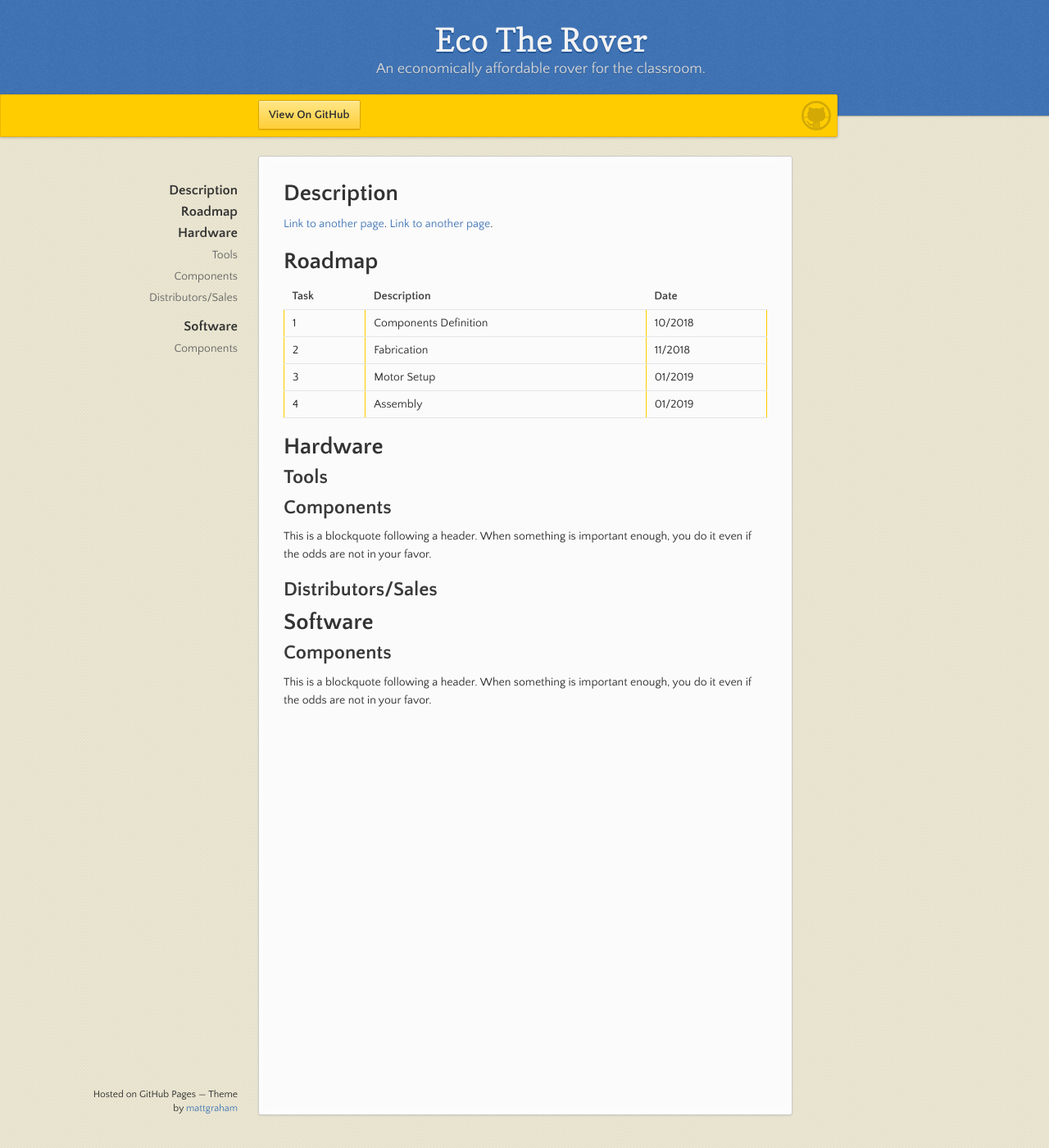
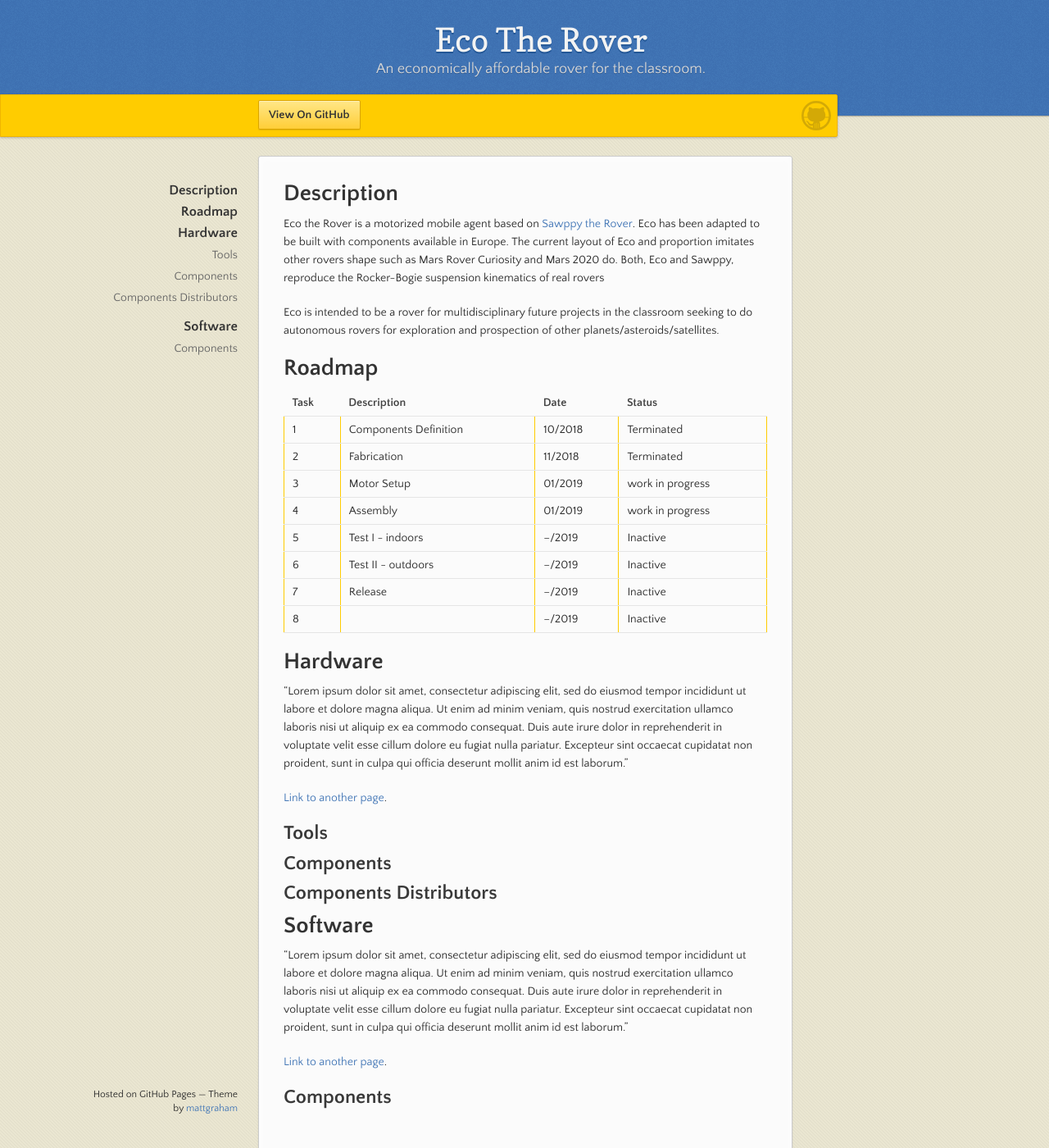
Before and after one commit to ecotrv-unileon/ecotrv-unileon.github.io, a Jekyll site: the page built from index.md, in a window 1280 px wide and 1400 px high. Shown: the whole window at 82% size. Built offline with Jekyll 4.4.1, drawn with Linux system fonts in a browser that asks for light colours; our own code applies the rules of GitHub Pages for plain Markdown files.

Commit message:
Added minor changes

```diff
--- a/index.md
+++ b/index.md
@@ -5,40 +5,46 @@ layout: default
 
 # Description
 
+Eco the Rover is a motorized mobile agent based on [Sawppy the Rover](https://hackaday.io/project/158208-sawppy-the-rover).
+Eco has been adapted to be built with components available in Europe.
+The current layout of Eco and proportion imitates other rovers shape such as Mars Rover Curiosity and Mars 2020 do. Both,
+Eco and Sawppy, reproduce the Rocker-Bogie suspension kinematics of real rovers
 
-
-[Link to another page](./hardware.html).
-[Link to another page](./software.html).
+Eco is intended to be a rover for multidisciplinary future projects in the classroom seeking to do autonomous rovers for exploration and prospection of other planets/asteroids/satellites.
 
 
 
 
 # Roadmap
 
-| Task          | Description           | Date     |
-|:--------------|:----------------------|:---------|
-| 1             | Components Definition | 10/2018  |
-| 2             | Fabrication           | 11/2018  |
-| 3             | Motor Setup           | 01/2019  |
-| 4             | Assembly              | 01/2019  |
-
+| Task          | Description           | Date     | Status     |
+|:--------------|:----------------------|:---------|:-----------|
+| 1             | Components Definition | 10/2018  | Terminated |
+| 2             | Fabrication           | 11/2018  | Terminated |
+| 3             | Motor Setup           | 01/2019  | work in progress    |
+| 4             | Assembly              | 01/2019  | work in progress    |
+| 5             | Test I - indoors      | --/2019  | Inactive   |
+| 6             | Test II - outdoors    | --/2019  | Inactive   |
+| 7             | Release               | --/2019  | Inactive   |
+| 8             |                       | --/2019  | Inactive   |
 
 
 # Hardware
 
+"Lorem ipsum dolor sit amet, consectetur adipiscing elit, sed do eiusmod tempor incididunt ut labore et dolore magna aliqua. Ut enim ad minim veniam, quis nostrud exercitation ullamco laboris nisi ut aliquip ex ea commodo consequat. Duis aute irure dolor in reprehenderit in voluptate velit esse cillum dolore eu fugiat nulla pariatur. Excepteur sint occaecat cupidatat non proident, sunt in culpa qui officia deserunt mollit anim id est laborum."
+
+[Link to another page](./hardware.html).
 
 ## Tools
 
 ## Components
 
-This is a blockquote following a header.
-When something is important enough, you do it even if the odds are not in your favor.
-
-## Distributors/Sales
+## Components Distributors
 
 # Software
 
+"Lorem ipsum dolor sit amet, consectetur adipiscing elit, sed do eiusmod tempor incididunt ut labore et dolore magna aliqua. Ut enim ad minim veniam, quis nostrud exercitation ullamco laboris nisi ut aliquip ex ea commodo consequat. Duis aute irure dolor in reprehenderit in voluptate velit esse cillum dolore eu fugiat nulla pariatur. Excepteur sint occaecat cupidatat non proident, sunt in culpa qui officia deserunt mollit anim id est laborum."
+
+[Link to another page](./software.html).
+
 ## Components
-
-This is a blockquote following a header.
-When something is important enough, you do it even if the odds are not in your favor.
```
